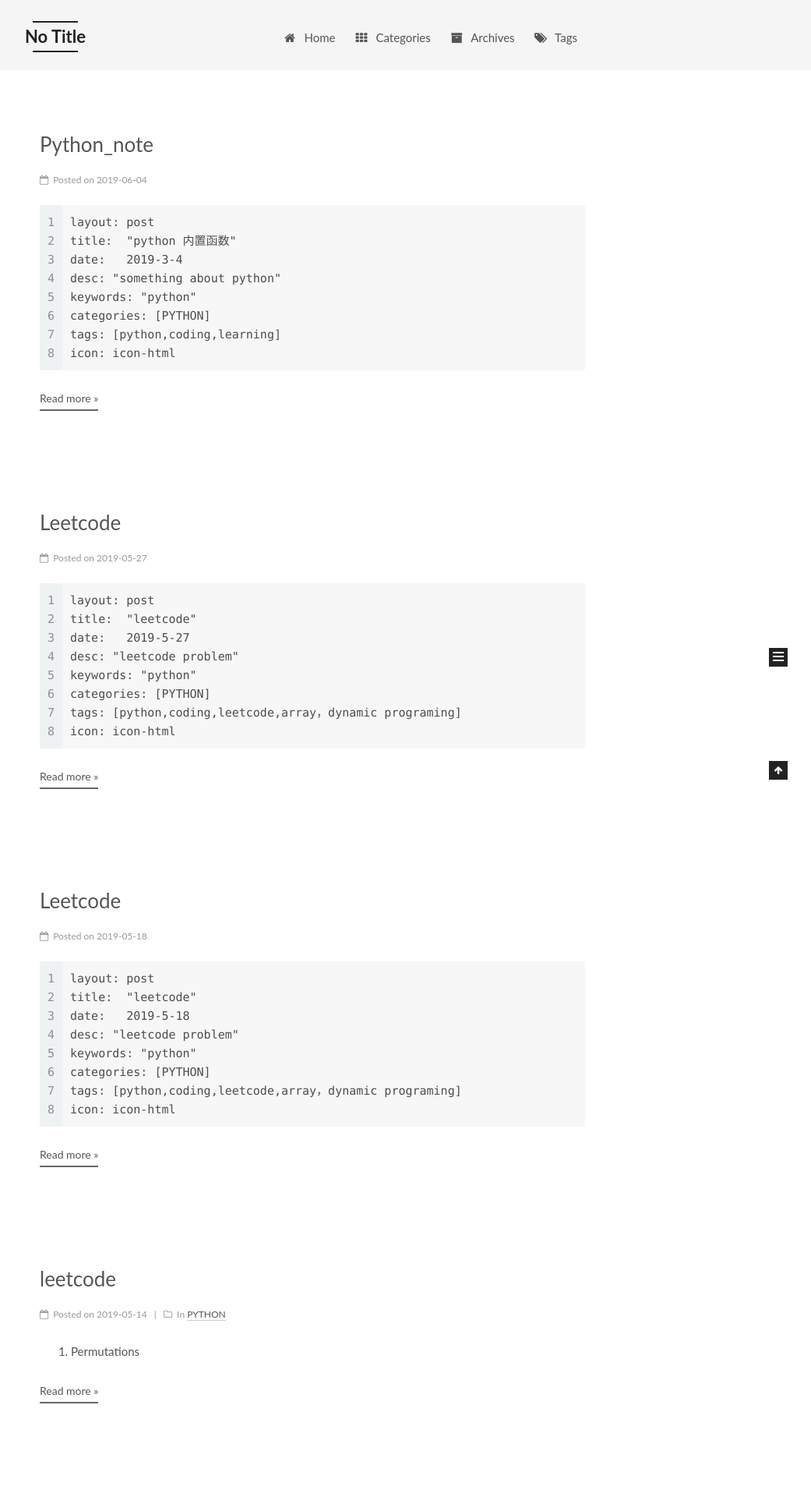
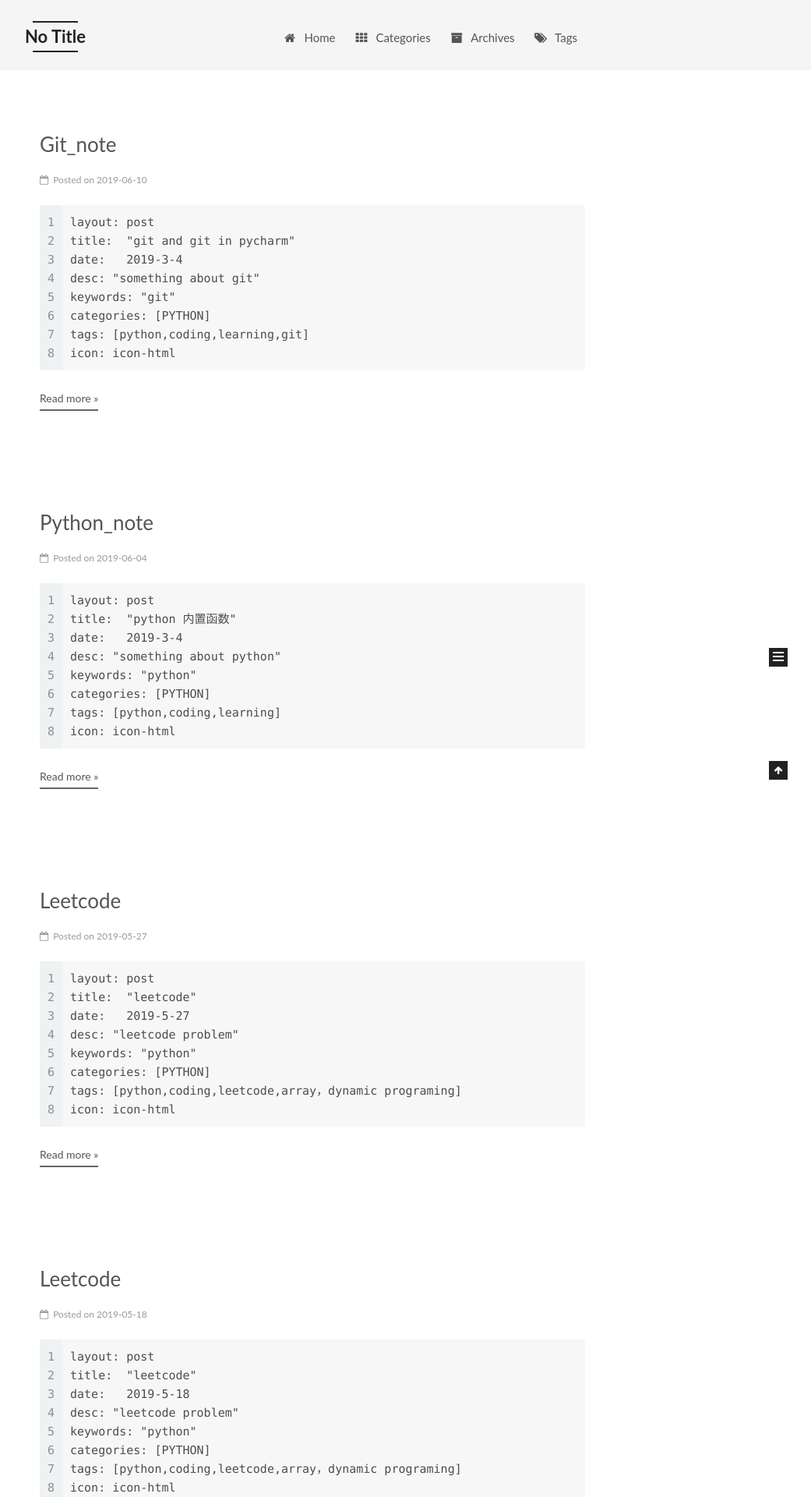
Before and after one commit to jichilen/jichilen.github.io, a Jekyll site: the page built from index.html, in a window 1280 px wide. Shown: the top 1920 px of the page at 78% size, without its empty margins (239-1280 px from the left). Built offline with Jekyll 4.4.1, drawn with Linux system fonts in a browser that asks for light colours; some web fonts are replaced; the list of posts is cut into pages by our own code; part of the change alters nothing that is shown; some of the changed text lies outside the part shown.

Commit message:
blog update Mon Jun 10 14:03:38 DST 2019

````diff
--- /dev/null
+++ b/_posts/2019-6-10-git_note.md
@@ -0,0 +1,90 @@
+```
+layout: post
+title:  "git and git in pycharm"
+date:   2019-3-4
+desc: "something about git"
+keywords: "git"
+categories: [PYTHON]
+tags: [python,coding,learning,git]
+icon: icon-html
+```
+
+git在使用的时候非常的方便
+
+当一个项目需要多个人进行维护的时候，使用git可以极大的提高我们的效率
+
+本人常用的git有两种，一种是pycharm自带的git，一种是控制台git，两种git在本质上没有区别，只是pycharm自带了git的可视化，用起来非常的方便。
+
+## 控制台git
+
+#### git init
+
+初始化一个git
+
+#### git add & git rm
+
+增加文件，`git add .`是比较常用的方式，不过很多时候有些文件不需要添加，需要使用`git add folder/*`的模式来进行添加，没有比较好的参数如`--exclude = *.jpg`
+
+`git rm --cached`是常用的删除方式
+
+#### git remote
+
+查看远程仓库，最常使用的为新建远程仓库`git remote add [-t <branch>] [-m <master>] [-f] [--[no-]tags] [--mirror=<fetch|push>] <name> <url>`
+
+#### git mv
+
+git使用过程中要严格的避免mv，如果要移动文件使用`git mv`
+
+#### git branch && git checkout
+
+在进行多分支维护的时候，我们需要知道我们位于哪一个分支
+
+新建分支`git branch name`
+
+#### git log && git show
+
+我们在维护的时候难免会遗忘之前做的修改，并且多人维护的时候我们希望知道别人在commit的时候进行了怎样的修改，这个时候git show commitID就可以帮助我们
+
+#### git reset && git reflog
+
+我们在进行维护的时候难免会增加新的bug，而当这个bug是一个致命的修改，并且他和我们的源代码是高度耦合的，这对于没有使用git管理的项目来说基本是一个噩梦，我们需要经常备份我们的代码，或者是使用更加合理的结构设计来避免我们的代码耦合、
+
+不过如果我们有一个使用git的好习惯，这一切对于我们来说是很简单的事情。
+
+对于一个新的功能，我们可以先做一个心理预期，对于复杂程度很高、对源代码有很大破坏的新模块，我们完全没有必要再master进行更新，这样反而会影响其他人对其进行维护
+
+退一步说，就算我们在master进行了破坏，我们也可以使用`reset --hard commitID`的模式来恢复我们修改之前的代码
+
+如果我们一不小心使用了`git reset`退回到了错误的版本，`git reflog`可以帮助我们找到`git log`中已经被删除的未来版本的信息。
+
+> 上面的事实告诉我们，即使我们使用了`git reset`，`git rm`等操作，我们的历史记录依旧会保存在git中，如果我们不小心在git中加入了一个大文件，这对于我们的项目拉取来说是很烦的，简单的做法我们可以考虑删除git的历史记录，当然如果不希望删除git的历史记录，就需要[!更加复杂的操作](https://www.cnblogs.com/langzou/p/9877165.html)来减小`.git`项目的体积
+
+#### git cherry-pick
+
+这个指令在小的项目开发中基本用不到，不过依旧可以使用它来进行一些有意义的操作
+
+cherry-pick的本质是从一个分支接受另外一个分支的commit，最常见的例子存在于稳定版与开发板的并行开发中，由于他们的系统版本是不同的，完全merge一个分支的做法是错误的，但是如果开发版中有一个功能趋于稳定，我们希望将它运用到稳定版中，这个时候cherry-pick就可以发挥它强大的功能了。
+
+> 值得注意的是，cherry-pick虽然有着非常强大的功能，他也对我们的commit有着非常严格的要求，如果我们错误地将两个功能写入一个commit，或者是非常多个commit来修改一个功能，这个时候会给我们带来非常大的工作量。其次，对我们的功能封装也带来了很高的要求，我们必须是的功能完全模块化，如果在一个模块里面包含了我们不希望的功能，或者是我们在一个模块中引入了其他模块的某个功能，这对于一个好的cherry-pick也是一个问题。
+
+## 控制台git的弊端
+
+首先控制台git需要我们对git的指令非常的熟悉，最少上面的指令是我们需要经常使用的。
+
+其次由于git存在着大量的信息，我们需要用很多重复的指令来确定我们的位置，以保证我们进行正确的commit（当然zshell+osh可以减少一些重复的工作量）。
+
+## 借助pycharm强大的可视化功能进行管理
+
+<img src='../assets/img/git_version_control.jpg' style="zoom:100%">
+
+#### 开启version control
+
+file -> settings  search 'version control'
+
+使用git来托管当前的项目，如果没有初始化git，需要进行初始化
+
+#### 可视化
+
+上面一个图基本可以说明所有的问题，我们在进行大项目维护的时候，如果依旧使用控制台`git log && git show`是非常痛苦的
+
+上面的图是一个多remote 多branch 多人维护的一个项目，使用version control我们可以很方便的知道提交该commit的人以及时间，当前分支的HEAD的位置，当前提交的分支修改的文件以及文件修改的内容，这样我们可以对这个项目的变化有一个非常清晰的脉络
````
Also changed, not shown: _posts/2019-3-21-paper_reading.md (line endings or trailing spaces), assets/img/git_version_control.jpg (added).
